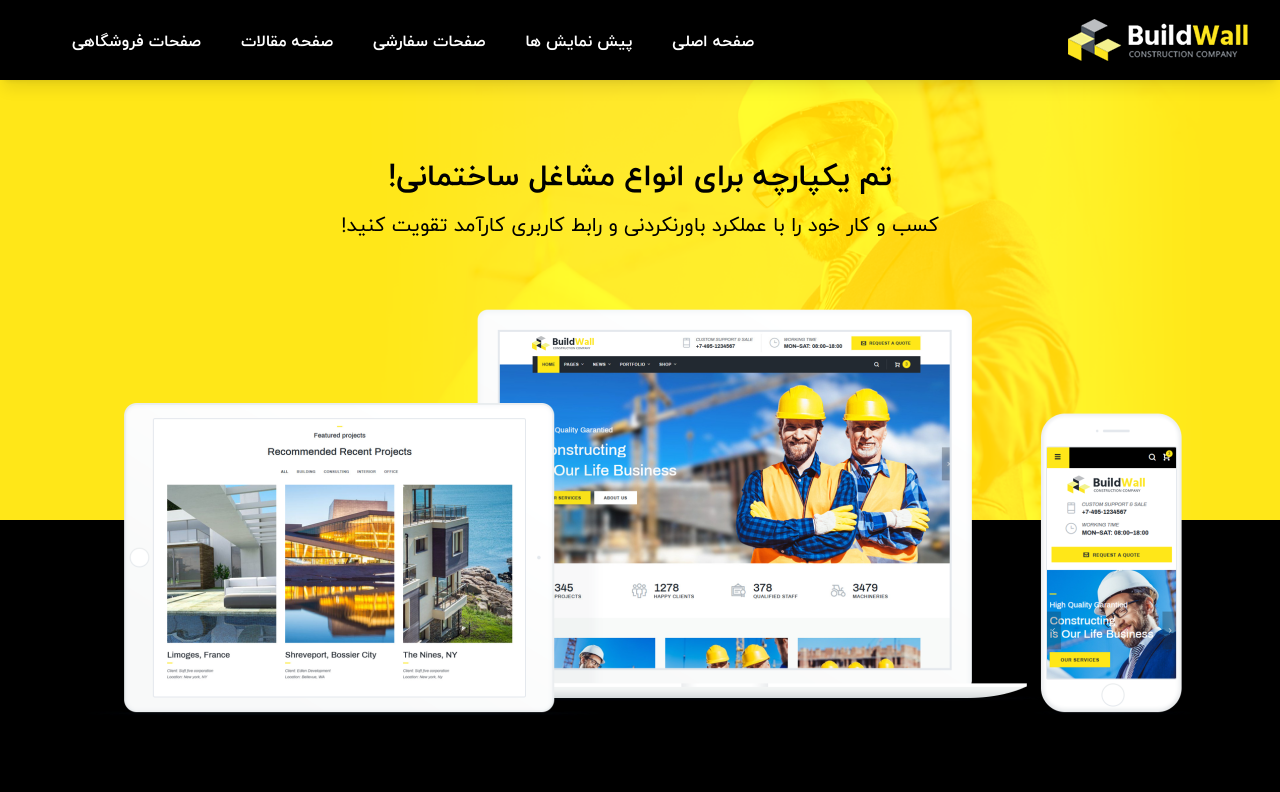
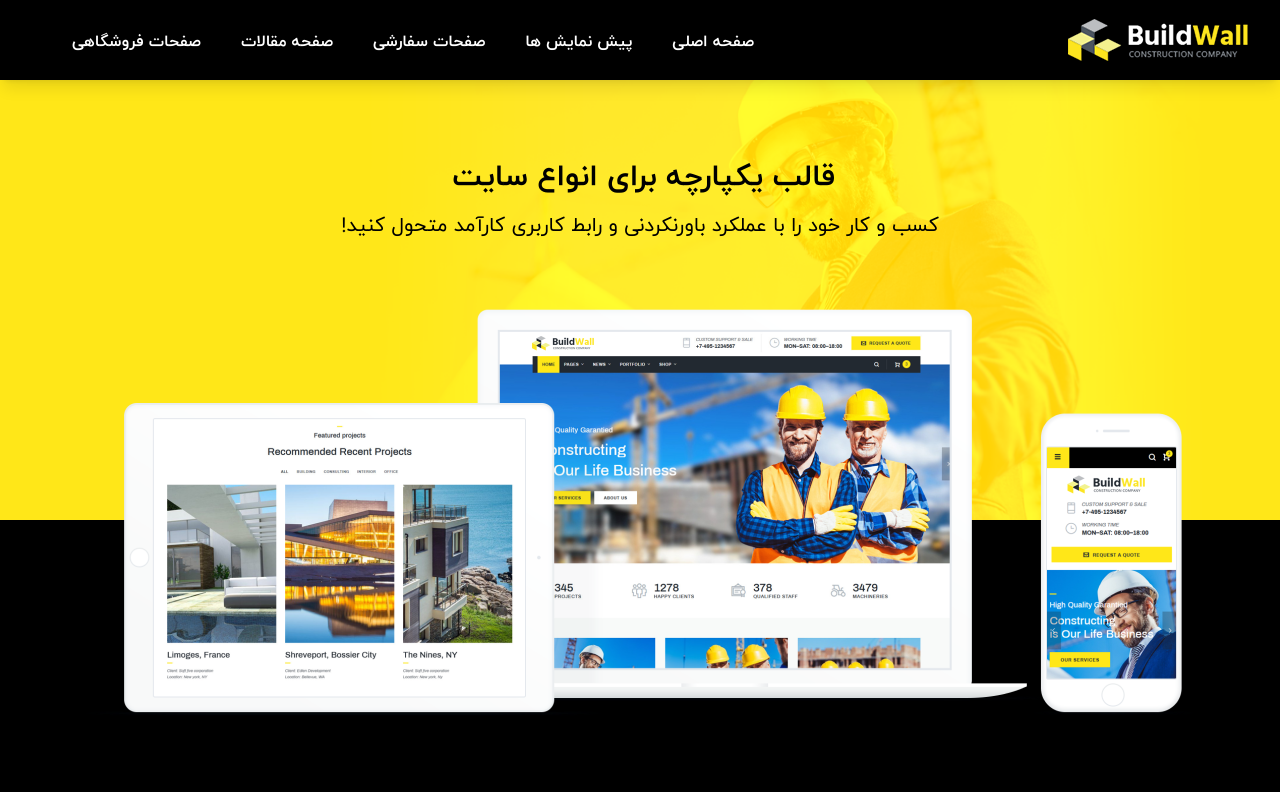
Before and after one commit to mahyarErshad/buildwall, a React (Vite) app: page / in a window 1280 px wide. Shown: the top 792 px of the page. Built offline with nearby package versions, Linux system fonts and the light colour scheme.

Commit message:
Using type animation

```diff
--- a/src/Components/Body/HeroSection/HeroSection.jsx
+++ b/src/Components/Body/HeroSection/HeroSection.jsx
@@ -2,13 +2,14 @@ import React from "react";
 import styles from "./styles.module.css";
 import headerImage from "../../../assets/images/headerFrontImage.webp";
 import NeonButton from "../../Utils/NeonButton/NeonButton";
+import { TypeAnimation } from "react-type-animation";
 
 function HeroSection() {
   return (
     <section className={`${styles.wrapper} w-full h-full`}>
       <article className="mx-auto pt-20 flex-center flex-col gap-4">
-        <h1 className="font-bold text-secondary text-3xl">تم یکپارچه برای انواع مشاغل ساختمانی!</h1>
-        <p className="text-xl text-secondary">کسب و کار خود را با عملکرد باورنکردنی و رابط کاربری کارآمد تقویت کنید!</p>
+        <TypeAnimation className="font-bold text-secondary text-3xl" sequence={["قالب شرکتی ساختمانی بیلدوال", 3000, "قالب یکپارچه برای انواع سایت های شرکتی!", 3000, , "قالب یکپارچه برای انواع مشاغل ساختمانی!", 3000]} speed={50} deletionSpeed={80} wrapper="h1" repeat={Infinity} />
+        <p className="text-xl text-secondary">کسب و کار خود را با عملکرد باورنکردنی و رابط کاربری کارآمد متحول کنید!</p>
         <img className="w-full max-w-[73.125rem] mt-8" src={headerImage} alt="Hero Image" />
       </article>
       <NeonButton href="https://dana-team.com/products/buildwall/" target="_blank" className="max-sm:mt-28 max-md:mt-24 md:mt-8" />
```
